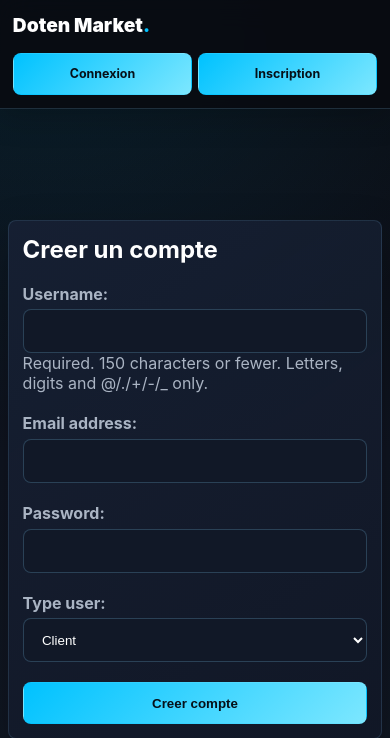
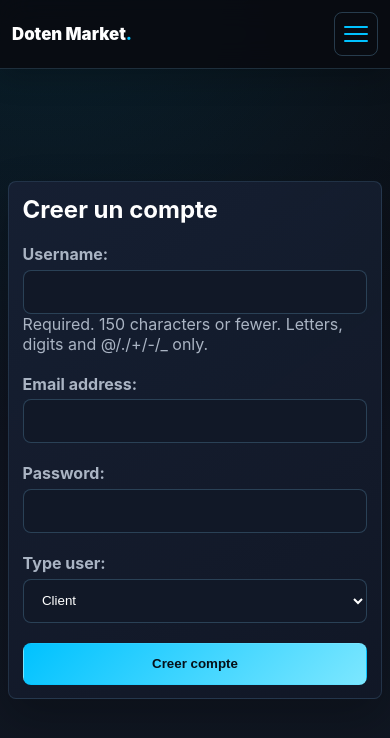
Before and after one commit to sam176521/Doten-Market, a Django app: page /accounts/register/ in a window 390 px wide. Shown: the top 738 px of the page. After the commit the page ends 716 px from the top, so only its background shows below. Run offline with Django 5.2, Linux system fonts and the light colour scheme.

Commit message:
@Ben20060714 Correction du boutton burger

```diff
--- a/static/css/style.css
+++ b/static/css/style.css
@@ -1234,3 +1234,137 @@ footer {
         border-bottom-color: rgba(134, 207, 255, 0.18);
     }
 }
+
+/* Header mobile : une seule disposition responsive, prioritaire sur les
+   règles historiques ci-dessus. */
+@media (min-width: 821px) {
+    .hamburger {
+        display: none;
+    }
+
+    .nav-links {
+        display: flex;
+        position: static;
+        flex-direction: row;
+        align-items: center;
+        max-height: none;
+        overflow: visible;
+    }
+}
+
+@media (max-width: 820px) {
+    .navbar {
+        position: sticky;
+        display: grid;
+        grid-template-columns: minmax(0, 1fr) auto;
+        gap: 0.65rem;
+        align-items: center;
+        padding: 0.75rem 1rem;
+    }
+
+    .logo {
+        min-width: 0;
+    }
+
+    .logo h2 {
+        overflow: hidden;
+        font-size: clamp(1.05rem, 4vw, 1.25rem);
+        text-overflow: ellipsis;
+        white-space: nowrap;
+    }
+
+    .hamburger {
+        display: inline-flex;
+        width: 44px;
+        height: 44px;
+        align-items: center;
+        justify-content: center;
+        flex: 0 0 44px;
+        gap: 5px;
+        margin: 0;
+        padding: 0.5rem;
+        border: 1px solid rgba(134, 207, 255, 0.25);
+        border-radius: 8px;
+        color: var(--accent);
+        background: transparent;
+        box-shadow: none;
+    }
+
+    .hamburger:hover {
+        transform: none;
+        filter: none;
+        background: rgba(0, 194, 255, 0.12);
+    }
+
+    .hamburger span {
+        width: 24px;
+        height: 2px;
+        background: currentColor;
+    }
+
+    .nav-links {
+        position: absolute;
+        z-index: 30;
+        top: 100%;
+        right: 0;
+        left: 0;
+        display: none;
+        max-height: min(70vh, 30rem);
+        flex-direction: column;
+        align-items: stretch;
+        gap: 0.25rem;
+        overflow-y: auto;
+        padding: 0.75rem 1rem 1rem;
+        border-bottom: 1px solid rgba(134, 207, 255, 0.18);
+        background: var(--surface);
+        box-shadow: var(--shadow);
+    }
+
+    .nav-links.active {
+        display: flex;
+    }
+
+    .nav-links a {
+        width: 100%;
+        min-height: 44px;
+        justify-content: flex-start;
+        padding: 0.7rem 0.8rem;
+    }
+
+    .bouton_con_log {
+        display: flex;
+        width: 100%;
+        min-width: 0;
+        flex-direction: column;
+        align-items: stretch;
+        gap: 0.5rem;
+        margin: 0.5rem 0 0;
+        padding-top: 0.75rem;
+        border-top: 1px solid rgba(134, 207, 255, 0.14);
+    }
+
+    .bouton_con_log .link_connexion {
+        width: 100%;
+        min-width: 0;
+        min-height: 42px;
+        flex: 0 0 auto;
+        padding: 0.65rem 0.75rem;
+        font-size: 0.85rem;
+        text-align: center;
+        white-space: nowrap;
+    }
+}
+
+@media (max-width: 420px) {
+    .navbar {
+        padding-inline: 0.75rem;
+    }
+
+    .nav-links {
+        padding-inline: 0.75rem;
+    }
+
+    .bouton_con_log .link_connexion {
+        flex-basis: 100%;
+    }
+}
--- a/static/js/main.js
+++ b/static/js/main.js
@@ -15,18 +15,35 @@ window.addEventListener('scroll', function() {
 
 // Mobile menu toggle
 if (hamburger && navLinks) {
-    hamburger.addEventListener('click', function() {
-        const isOpen = hamburger.classList.toggle('active');
+    const setMenuState = (isOpen) => {
+        hamburger.classList.toggle('active', isOpen);
         navLinks.classList.toggle('active', isOpen);
         hamburger.setAttribute('aria-expanded', String(isOpen));
+        hamburger.setAttribute('aria-label', isOpen ? 'Fermer le menu' : 'Ouvrir le menu');
+    };
+
+    hamburger.addEventListener('click', function() {
+        setMenuState(!navLinks.classList.contains('active'));
     });
 
     // Close mobile menu when clicking a link
     navLinks.querySelectorAll('a').forEach(link => {
         link.addEventListener('click', function() {
-            hamburger.classList.remove('active');
-            navLinks.classList.remove('active');
-            hamburger.setAttribute('aria-expanded', 'false');
+            setMenuState(false);
         });
     });
+
+    // Ferme le panneau lorsqu'un clic est effectué en dehors de l'en-tête.
+    document.addEventListener('click', function(event) {
+        if (!header.contains(event.target)) {
+            setMenuState(false);
+        }
+    });
+
+    // Évite de conserver un état mobile si la fenêtre repasse en desktop.
+    window.addEventListener('resize', function() {
+        if (window.innerWidth > 820) {
+            setMenuState(false);
+        }
+    });
 }
--- a/templates/base.html
+++ b/templates/base.html
@@ -30,7 +30,7 @@
         <span></span>
     </button>
 
-    <nav class="nav-links" id="navLinks">
+    <nav class="nav-links" id="navLinks" aria-label="Navigation principale">
 
         <a href="{% url 'home' %}" class="a" >
             <i class="fa-solid fa-house"></i>
@@ -80,11 +80,8 @@
 
         {% endif %}
 
-    </nav>
-
         <div class="bouton_con_log">
             {% if user.is_authenticated %}
-
                 {% if user.type_user == "vendeur" %}
                 <a href="{% url 'vendeur_dashboard' %}" class="link_connexion">
                     <i class="fa-solid fa-chart-line"></i>
@@ -97,12 +94,15 @@
                 </a>
                 {% endif %}
 
-            <a href="{% url 'logout' %}" class="link_connexion" aria-label="Se déconnecter">Déconnexion</a>
+                <a href="{% url 'logout' %}" class="link_connexion" aria-label="Se déconnecter">
+                    Déconnexion
+                </a>
             {% else %}
                 <a href="{% url 'login' %}" class="link_connexion">Connexion</a>
                 <a href="{% url 'register' %}" class="link_connexion">Inscription</a>
             {% endif %}
         </div>
+    </nav>
 </header>
 
 <main class="container">
```
Lines whose indentation alone changed are shown as unchanged.
